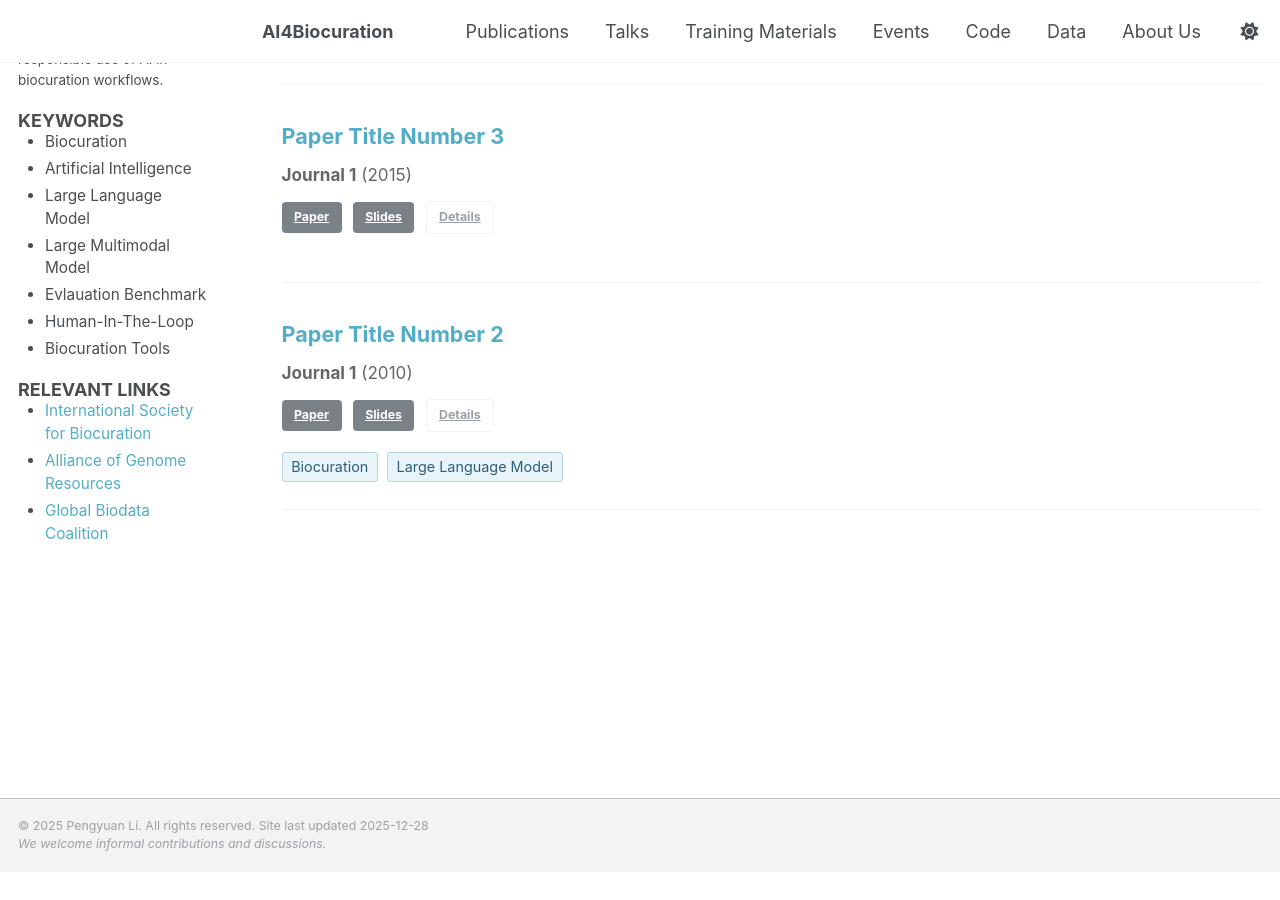
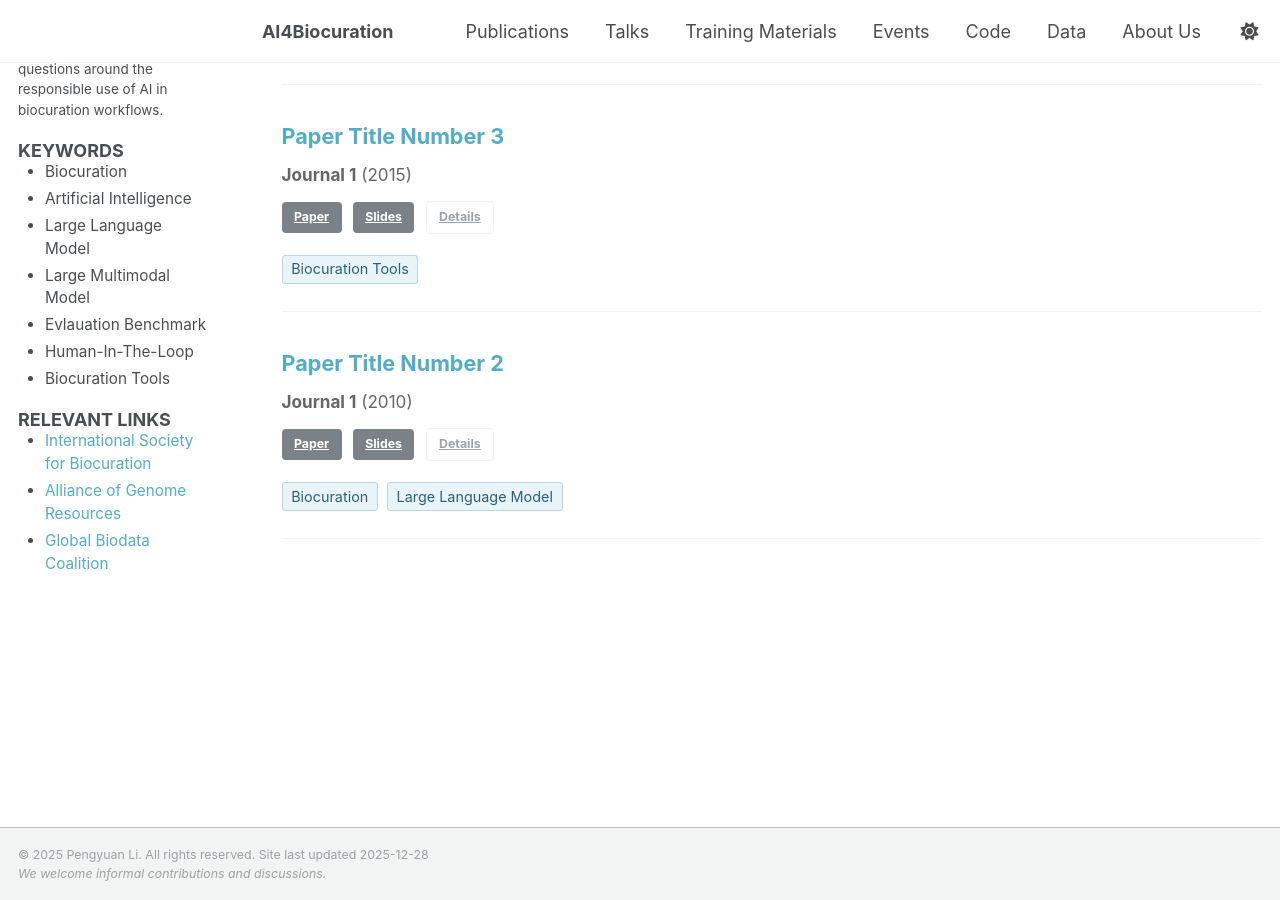
Before and after one commit to AI4BioCuration/AI4BioCuration.github.io, a Jekyll site: the page built from _pages/publications.html, in a window 1280 px wide and 900 px high, scrolled down 660 px. Built offline with Jekyll 4.4.1, drawn with Linux system fonts in a browser that asks for light colours; before the commit the page ends 1532 px from its top, so only the background shows below that.

Commit message:
Update 2015-10-01-paper-title-number-3.md

```diff
--- a/_publications/2015-10-01-paper-title-number-3.md
+++ b/_publications/2015-10-01-paper-title-number-3.md
@@ -9,6 +9,8 @@ venue: 'Journal 1'
 slidesurl: 'http://academicpages.github.io/files/slides3.pdf'
 paperurl: 'http://academicpages.github.io/files/paper3.pdf'
 citation: 'Your Name, You. (2015). &quot;Paper Title Number 3.&quot; <i>Journal 1</i>. 1(3).'
+keywords:
+  - Biocuration Tools
 ---
 
 The contents above will be part of a list of publications, if the user clicks the link for the publication than the contents of section will be rendered as a full page, allowing you to provide more information about the paper for the reader. When publications are displayed as a single page, the contents of the above "citation" field will automatically be included below this section in a smaller font.
```
